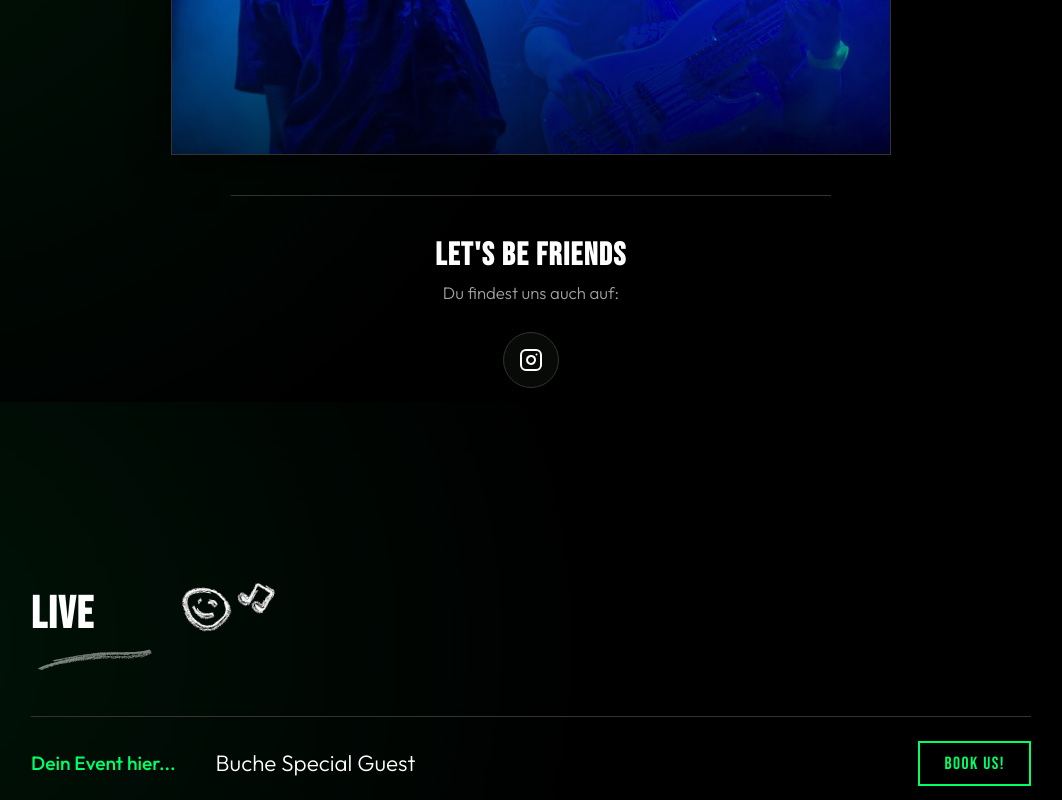
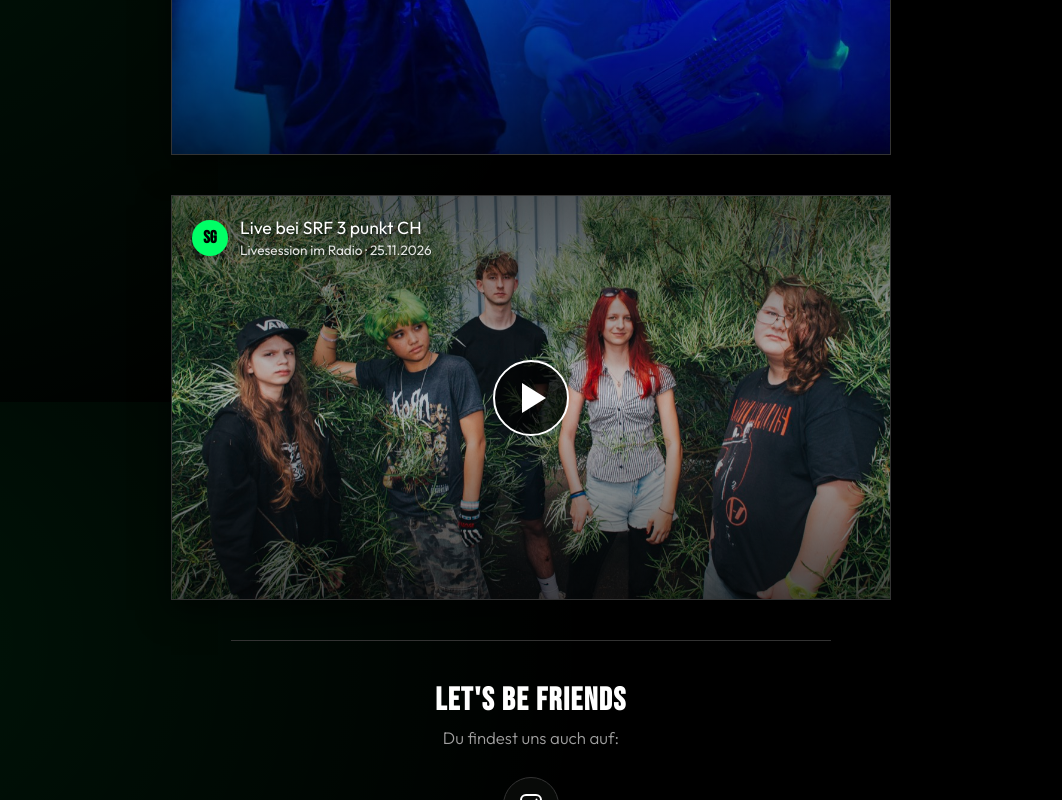
Before and after one commit to specialguest-maria/Special-Guest, a plain HTML site: page docs/index.html in a window 1280 px wide. Shown: the part 1278-2078 px from the top of the page, without its empty margins (109-1171 px from the left). Drawn offline with Linux system fonts and the light colour scheme.

Commit message:
Add SRF 3 punkt CH live session card (25.11.2026) to Music page
Links the new card and the 25.11 Past Shows entry to the episode page.

Co-Authored-By: Claude Opus 5.5 <noreply@anthropic.com>
Claude-Session: https://claude.ai/code/session_01F2iST9JpwdeygRBL5vgsEq

```diff
--- a/docs/content_data.json
+++ b/docs/content_data.json
@@ -1,5 +1,7 @@
 {
   "videoLink": "https://www.srf.ch/play/tv/redirect/detail/75308805-08e8-49db-a4cf-16d17b559959",
+  "_radioSessionNote": "Music page card for the SRF 3 punkt CH live session of 25.11.2026. Swap in a video link here if SRF publishes one.",
+  "radioSessionLink": "https://www.srf.ch/audio/srf-3-punkt-ch/livesession-zum-eurovision-school-song-contest-2026?id=AUDI20261125_RS_0035",
   "socials": {
     "instagram": "https://www.instagram.com/special.guest_officiall?igsh=Mzhla3doemxrZDd6",
     "youtube": "https://www.youtube.com/c/SRFUnterhaltung"
@@ -17,7 +19,7 @@
     { "date": "2026-06-27", "venue": "Stadtfest Luzern", "link": "https://stadtfestluzern.ch" },
     { "date": "2026-09-05", "venue": "Badi Konzert, Strandbad Tribschen, Luzern", "time": "18:30", "link": "https://www.tribschen-badi.ch/de/" },
     { "date": "2026-09-17", "venue": "Treibhaus Luzern, Pro Juventute", "link": "", "private": true },
-    { "date": "2026-11-25", "venue": "SRF 3 punkt CH, Radio", "link": "https://www.srf.ch/audio/srf-3-punkt-ch" }
+    { "date": "2026-11-25", "venue": "SRF 3 punkt CH, Radio", "link": "https://www.srf.ch/audio/srf-3-punkt-ch/livesession-zum-eurovision-school-song-contest-2026?id=AUDI20261125_RS_0035" }
   ],
   "carouselImages": [
     "assets/treibhaus_alle4.jpg",
--- a/docs/index.css
+++ b/docs/index.css
@@ -185,6 +185,18 @@ a {
   font-weight: 400;
   color: #fff;
   text-shadow: 0 2px 4px rgba(0,0,0,0.8);
+}
+
+.video-subtitle {
+  display: block;
+  font-size: 0.85rem;
+  opacity: 0.85;
+  margin-top: 2px;
+}
+
+/* SRF 3 punkt CH radio session card: same look as the video card, own photo */
+.video-thumbnail-wrapper.radio-card-thumbnail {
+  background-image: url('assets/band_photo.jpg');
 }
 
 .video-play-btn-link {
--- a/docs/index.html
+++ b/docs/index.html
@@ -115,6 +115,31 @@
 
               <!-- Custom Play Button Link -->
               <a href="#" target="_blank" rel="noopener" class="video-play-btn-link" id="youtube-play-link">
+                <div class="play-btn-icon">
+                  <div class="play-triangle"></div>
+                </div>
+              </a>
+            </div>
+          </div>
+
+          <!-- SRF 3 PUNKT CH RADIO SESSION CARD (link set from radioSessionLink in content_data.json) -->
+          <div class="video-card radio-card">
+            <div class="video-thumbnail-wrapper radio-card-thumbnail">
+              <div class="video-gradient-overlay"></div>
+
+              <div class="video-header-info">
+                <div class="band-avatar">SG</div>
+                <span class="video-title">
+                  <span data-lang="de">Live bei SRF 3 punkt CH</span>
+                  <span data-lang="en">Live on SRF 3 punkt CH</span>
+                  <span class="video-subtitle">
+                    <span data-lang="de">Livesession im Radio · 25.11.2026</span>
+                    <span data-lang="en">Radio live session · 25 Nov 2026</span>
+                  </span>
+                </span>
+              </div>
+
+              <a href="#" target="_blank" rel="noopener" class="video-play-btn-link" id="radio-session-link" aria-label="SRF 3 punkt CH Livesession">
                 <div class="play-btn-icon">
                   <div class="play-triangle"></div>
                 </div>
--- a/docs/index.js
+++ b/docs/index.js
@@ -7,6 +7,7 @@ let currentSlideIndex = 0;
 // FALLBACK DEFAULT DATA (if content_data.json is missing or offline)
 const fallbackDefaultData = {
   "videoLink": "https://www.srf.ch/play/tv/redirect/detail/75308805-08e8-49db-a4cf-16d17b559959",
+  "radioSessionLink": "https://www.srf.ch/audio/srf-3-punkt-ch/livesession-zum-eurovision-school-song-contest-2026?id=AUDI20261125_RS_0035",
   "socials": {
     "instagram": "https://www.instagram.com/special.guest_officiall?igsh=Mzhla3doemxrZDd6",
     "youtube": "https://www.youtube.com/c/SRFUnterhaltung"
@@ -23,7 +24,7 @@ const fallbackDefaultData = {
     { "date": "2026-06-27", "venue": "Stadtfest Luzern", "link": "https://stadtfestluzern.ch" },
     { "date": "2026-09-05", "venue": "Badi Konzert, Strandbad Tribschen, Luzern", "time": "18:30", "link": "https://www.tribschen-badi.ch/de/" },
     { "date": "2026-09-17", "venue": "Treibhaus Luzern, Pro Juventute", "link": "", "private": true },
-    { "date": "2026-11-25", "venue": "SRF 3 punkt CH, Radio", "link": "https://www.srf.ch/audio/srf-3-punkt-ch" }
+    { "date": "2026-11-25", "venue": "SRF 3 punkt CH, Radio", "link": "https://www.srf.ch/audio/srf-3-punkt-ch/livesession-zum-eurovision-school-song-contest-2026?id=AUDI20261125_RS_0035" }
   ],
   "carouselImages": [
     "assets/treibhaus_alle4.jpg",
@@ -289,6 +290,10 @@ function renderPageDynamicElements() {
   // keeps working.
   const videoLink = cmsData.videoLink || cmsData.youtubeVideo;
   if (ytPlayLink && videoLink) ytPlayLink.setAttribute('href', videoLink);
+
+  // SRF 3 punkt CH radio session card (Music section)
+  const radioLink = document.getElementById('radio-session-link');
+  if (radioLink && cmsData.radioSessionLink) radioLink.setAttribute('href', cmsData.radioSessionLink);
   if (ytChanLink) ytChanLink.setAttribute('href', cmsData.socials.youtube);
   if (cardThumb && cmsData.carouselImages.length > 1) {
     // Populate background from second image in CMS
```
